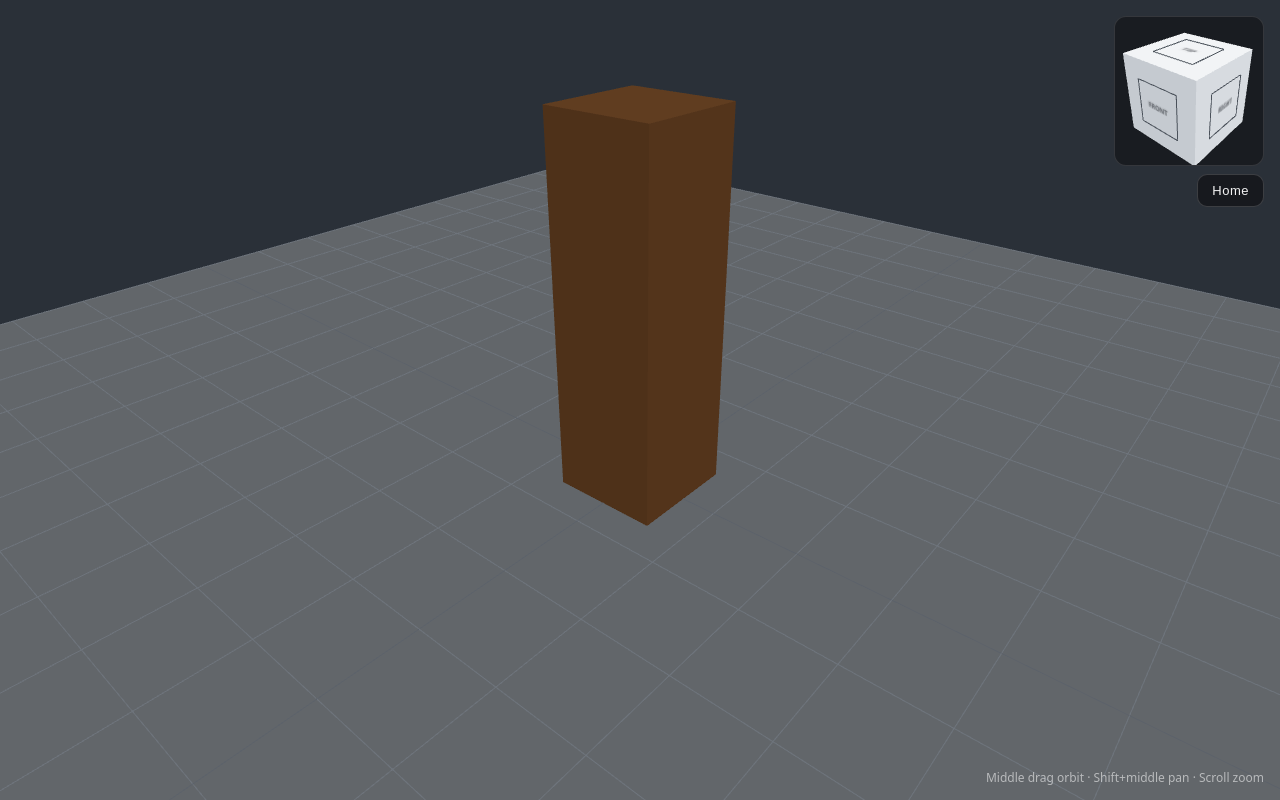
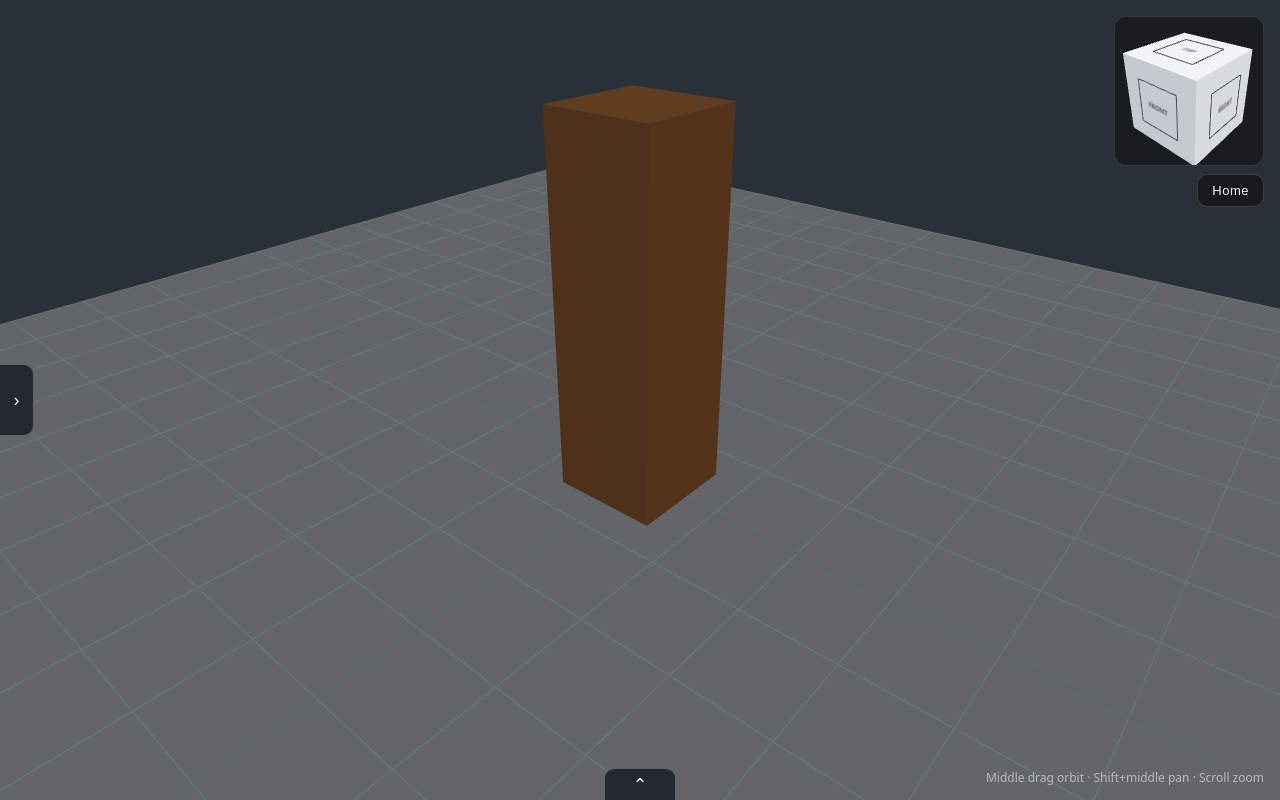
Before and after one commit to DragonDestroyer/VAULT-Mapping-Services, a plain HTML site: page index.html in a window 1280 px wide. Drawn offline with nearby package versions, Linux system fonts and the light colour scheme; animation ran at ten frames a second.

Commit message:
Keep menu tabs on the screen edge so they are not clipped

```diff
--- a/index.html
+++ b/index.html
@@ -29,9 +29,8 @@
     }
     .drawer {
       position: fixed; z-index: 3;
-      background: rgba(18, 20, 24, 0.92);
+      background: rgba(18, 20, 24, 0.94);
       border: 1px solid rgba(255,255,255,0.1);
-      backdrop-filter: blur(8px);
       transition: transform 0.22s ease;
     }
     .drawer .panel { height: 100%; box-sizing: border-box; padding: 18px 16px; overflow: auto; }
@@ -41,12 +40,12 @@
     }
     .drawer p { margin: 0; font-size: 13px; color: rgba(255,255,255,0.62); line-height: 1.45; }
     .tab {
-      position: absolute; display: grid; place-items: center;
-      background: rgba(18, 20, 24, 0.94); color: #f3f3f3;
-      border: 1px solid rgba(255,255,255,0.16); cursor: pointer;
-      font-size: 16px; line-height: 1;
+      position: fixed; z-index: 6; display: grid; place-items: center;
+      background: #242830; color: #f4f7fb;
+      border: 1px solid rgba(255,255,255,0.28); cursor: pointer;
+      font-size: 18px; line-height: 1; padding: 0;
     }
-    .tab:hover { border-color: rgba(255,255,255,0.4); color: #7ec8ff; }
+    .tab:hover { border-color: #7ec8ff; color: #7ec8ff; }
     #left-drawer {
       top: 0; left: 0; bottom: 0; width: 280px;
       border-left: 0; border-radius: 0 14px 14px 0;
@@ -54,9 +53,11 @@
     }
     #left-drawer.open { transform: translateX(0); }
     #left-tab {
-      top: 50%; right: -28px; width: 28px; height: 64px;
-      margin-top: -32px; border-radius: 0 10px 10px 0; border-left: 0;
+      left: 0; top: 50%; width: 34px; height: 72px;
+      transform: translateY(-50%);
+      border-radius: 0 10px 10px 0; border-left: 0;
     }
+    body.left-open #left-tab { left: 280px; }
     #bottom-drawer {
       left: 0; right: 0; bottom: 0; height: 168px;
       border-bottom: 0; border-radius: 14px 14px 0 0;
@@ -65,22 +66,25 @@
     #bottom-drawer.open { transform: translateY(0); }
     body.left-open #bottom-drawer { left: 280px; }
     #bottom-tab {
-      left: 50%; top: -28px; width: 64px; height: 28px;
-      margin-left: -32px; border-radius: 10px 10px 0 0; border-bottom: 0;
+      left: 50%; bottom: 0; width: 72px; height: 32px;
+      transform: translateX(-50%);
+      border-radius: 10px 10px 0 0; border-bottom: 0;
     }
+    body.bottom-open #bottom-tab { bottom: 168px; }
+    body.left-open #bottom-tab { left: calc(50% + 140px); }
   </style>
 </head>
 <body>
   <canvas id="view"></canvas>
+  <button id="left-tab" class="tab" type="button" aria-label="Toggle left menu" aria-expanded="false">›</button>
   <aside id="left-drawer">
-    <button id="left-tab" class="tab" type="button" aria-label="Toggle left menu" aria-expanded="false">›</button>
     <div class="panel">
       <h2>Map</h2>
       <p>Layers, places, and edit tools will live here.</p>
     </div>
   </aside>
+  <button id="bottom-tab" class="tab" type="button" aria-label="Toggle bottom menu" aria-expanded="false">⌃</button>
   <aside id="bottom-drawer">
-    <button id="bottom-tab" class="tab" type="button" aria-label="Toggle bottom menu" aria-expanded="false">⌃</button>
     <div class="panel">
       <h2>Details</h2>
       <p>Selection and properties will live here.</p>
```
